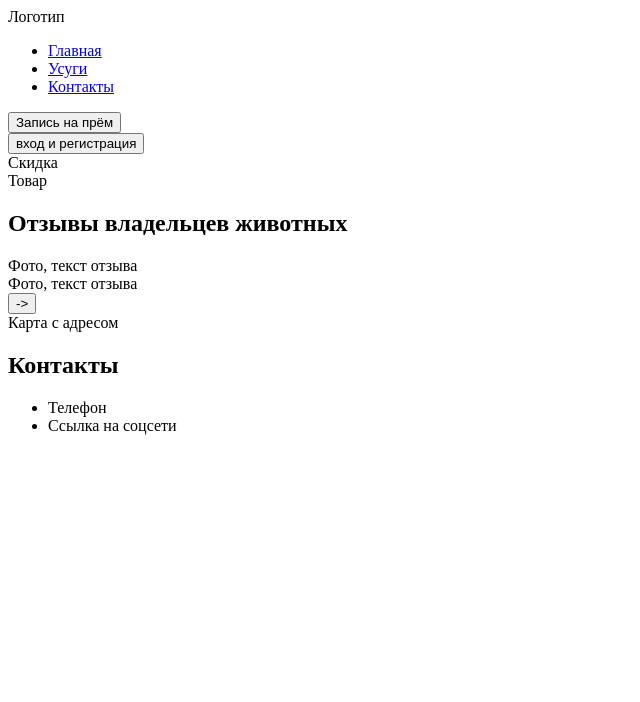
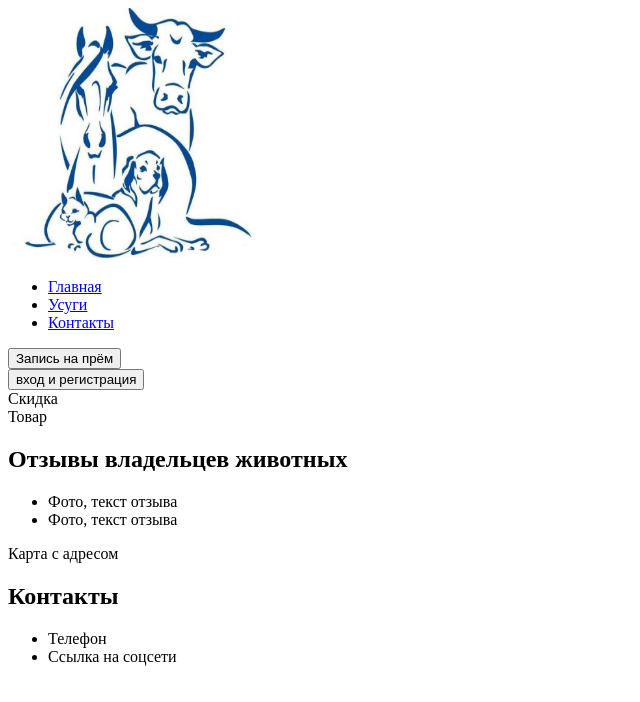
Before and after one commit to violetta-kutimskaia/project, a plain HTML site: page index.html in a window 1280 px wide. Shown: the whole page, without its empty margins (0-640 px from the left). Drawn offline with Linux system fonts and the light colour scheme.

Commit message:
Add files via upload

```diff
--- a/index.html
+++ b/index.html
@@ -5,42 +5,55 @@
     <meta name="viewport" content="width=device-width, initial-scale=1.0" />
     <title>Ветеренария</title>
   </head>
-  <body>
-    <header>
-      <div>Логотип</div>
-      <div>
-        <nav>
-          <ul>
-            <li><a href="#home">Главная</a></li>
-            <li><a href="#services">Усуги</a></li>
-            <li><a href="#contacts">Контакты</a></li>
+  <body class="page">
+    <header class="header page__header">
+      <img
+        src="./images/image1.jpg"
+        alt="Логотип"
+        width="250px"
+        height="250px"
+        class="logo header__logo"
+      />
+      <div class="menu header__menu">
+        <nav class="navigation menu_navigation">
+          <ul class="navigation__list">
+            <li class="nagivation__item">
+              <a class="nagivation__link" href="#home">Главная</a>
+            </li>
+            <li class="nagivation__item">
+              <a class="nagivation__link" href="#services">Усуги</a>
+            </li>
+            <li class="nagivation__item">
+              <a class="nagivation__link" href="#contacts">Контакты</a>
+            </li>
           </ul>
         </nav>
-        <button>Запись на прём</button>
+        <button class="appointment menu__appointment">Запись на прём</button>
       </div>
-      <button>вход и регистрация</button>
+      <button class="authorization header__authorization">
+        вход и регистрация
+      </button>
     </header>
-    <main>
-      <section>
-        Скидка
-        <div>Товар</div>
+    <main class="main page__main">
+      <section class="offer main__offer">
+        <span class="offer__text">Скидка</span>
+        <div class="offer__link">Товар</div>
       </section>
-      <section>
-        <h2>Отзывы владельцев животных</h2>
-        <div>
-          <div>Фото, текст отзыва</div>
-          <div>Фото, текст отзыва</div>
-        </div>
-        <button>-></button>
+      <section class="reviews main__reviews">
+        <h2 class="reviews__heading">Отзывы владельцев животных</h2>
+        <ul class="reviews__items">
+          <li class="reviews__item">Фото, текст отзыва</li>
+          <li class="reviews__item">Фото, текст отзыва</li>
+        </ul>
       </section>
     </main>
-    <footer>
-      <div>Карта с адресом</div>
-      <section>
-        <h2>Контакты</h2>
-        <ul>
-          <li>Телефон</li>
-          <li>Ссылка на соцсети</li>
+    <footer class="footer page__footer">
+      <div class="map footer__map">Карта с адресом</div>
+      <section class="contact footer__contact">
+        <h2 class="contact__heading">Контакты</h2>
+        <ul class="contact__list">
+          <li class="contact__item">Телефон</li>
+          <li class="contact__item">Ссылка на соцсети</li>
         </ul>
       </section>
     </footer>
```
